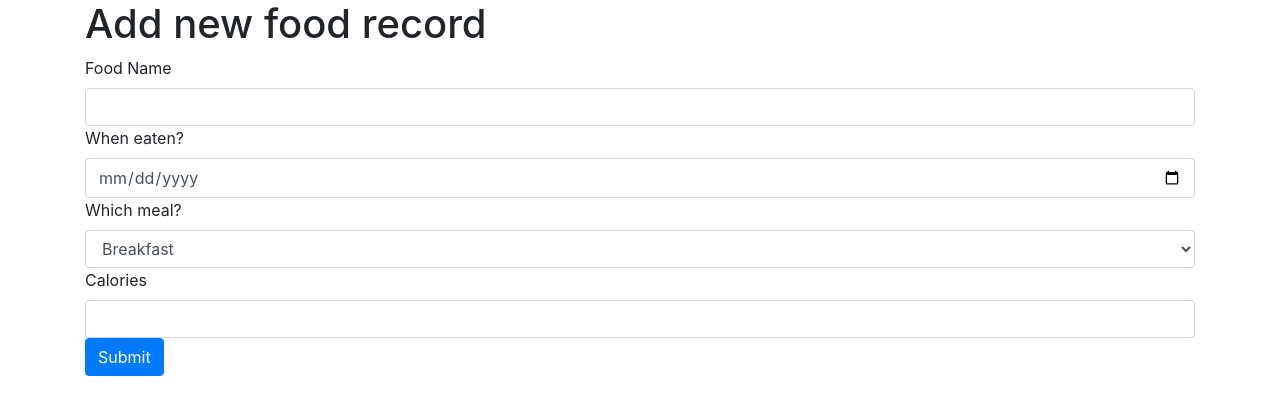
After one commit to kunxin-chor/tgc-10-food-crud, a Flask app: page /foods/add in a window 1280 px wide. The commit adds this page. Shown: the top 415 px of the page. Run offline with Flask 2, Linux system fonts and the light colour scheme; some libraries are stand-ins or nearby versions.

Commit message:
Added in random id for new record

```diff
--- a/app.py
+++ b/app.py
@@ -1,6 +1,7 @@
 from flask import Flask, render_template, request, redirect, url_for
 import os
 import json
+import random
 
 app = Flask(__name__)
 database = {}
@@ -13,6 +14,30 @@ def show_food():
     return render_template('foods.template.html', all_food=database)
 
 
+@app.route('/foods/add')
+def show_add_food():
+    return render_template('add_food.template.html')
+
+
+@app.route('/foods/add', methods=["POST"])
+def process_add_food():
+    new_food = {}
+    new_food['food_name'] = request.form.get('food_name')
+    new_food['when_eaten'] = request.form.get('when_eaten')
+    new_food['meal'] = request.form.get('meal')
+    new_food['calories'] = request.form.get('calories')
+    new_food['id'] = random.randint(0, 100000)
+
+    # add to the database
+    database.append(new_food)
+
+    # save back to the JSON file
+    with open('foods.json', 'w') as fp:
+        json.dump(database, fp)
+
+    return redirect(url_for('show_food'))
+
+
 # "magic code" -- boilerplate
 if __name__ == '__main__':
     app.run(host=os.environ.get('IP'),
--- a/foods.json
+++ b/foods.json
@@ -1,24 +1 @@
-[
-	{
-		"id":1,
-		"food_name":"Steamed Chicken Rice",
-		"when_eaten":"23/1/2021",
-		"calories": 600,
-		"meal":"lunch"
-	},
-	{
-		"id":2,
-		"food_name":"Sushi",
-		"when_eaten":"23/1/2021",
-		"calories": 400,
-		"meal":"dinner"
-	},
-		{
-		"id":3,
-		"food_name":"Mala Hotpot",
-		"when_eaten":"24/1/2021",
-		"calories": 800,
-		"meal":"lunch"
-	}
-
-]
+[{"id": 1, "food_name": "Steamed Chicken Rice", "when_eaten": "23/1/2021", "calories": 600, "meal": "lunch"}, {"id": 2, "food_name": "Sushi", "when_eaten": "23/1/2021", "calories": 400, "meal": "dinner"}, {"id": 3, "food_name": "Mala Hotpot", "when_eaten": "24/1/2021", "calories": 800, "meal": "lunch"}, {"food_name": "Thai boat noodle", "when_eaten": "2021-01-23", "meal": "dinner", "calories": "800"}, {"food_name": "Poh Bian", "when_eaten": "2021-01-23", "meal": "dinner", "calories": "300", "id": 9077}]
--- /dev/null
+++ b/templates/add_food.template.html
@@ -0,0 +1,33 @@
+{% extends 'base.template.html' %}
+
+{% block content %}
+<h1>Add new food record</h1>
+<form method="POST">
+    <div>
+        <label class="form-label">Food Name</label>
+        <input type="text" class="form-control" name="food_name"/>
+    </div>
+    <div>
+        <label class="form-label">When eaten?</label>
+        <input type="date" class="form-control" name="when_eaten"/>
+    </div>
+    <div>
+        <label class="form-label">Which meal?</label>
+        <select name="meal" class="form-control">
+            <option value="breakfast">Breakfast</option>
+            <option value="lunch">Lunch</option>
+            <option value="dinner">Dinner</option>
+            <option value="supper">Supper</option>
+            <option value="snacks">Snacks</option>
+            <option value="others">Others</option>
+        </select>
+    </div>
+
+    <div>
+        <label class="form-label">Calories</label>
+        <input type="text" class="form-control" name="calories"/>
+    </div>
+    <input type="submit" class="btn btn-primary"/>
+</form>
+
+{% endblock %}
--- a/templates/foods.template.html
+++ b/templates/foods.template.html
@@ -18,7 +18,6 @@
          <td>{{food.when_eaten}}</td>
          <td>{{food.meal}}</td>
          <td>{{food.calories}}</td>
-         <td>{{food.date}}</td>
      </tr>
 
      {% endfor %}
```
